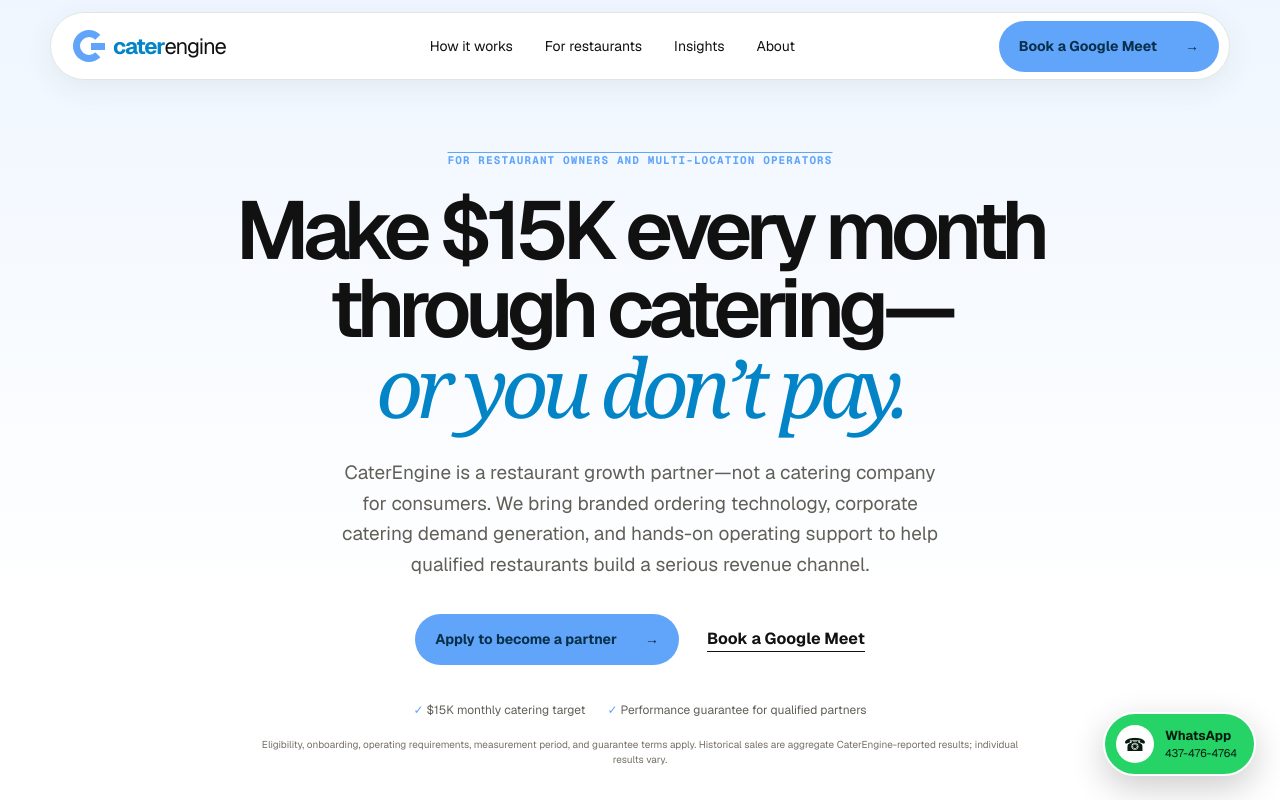
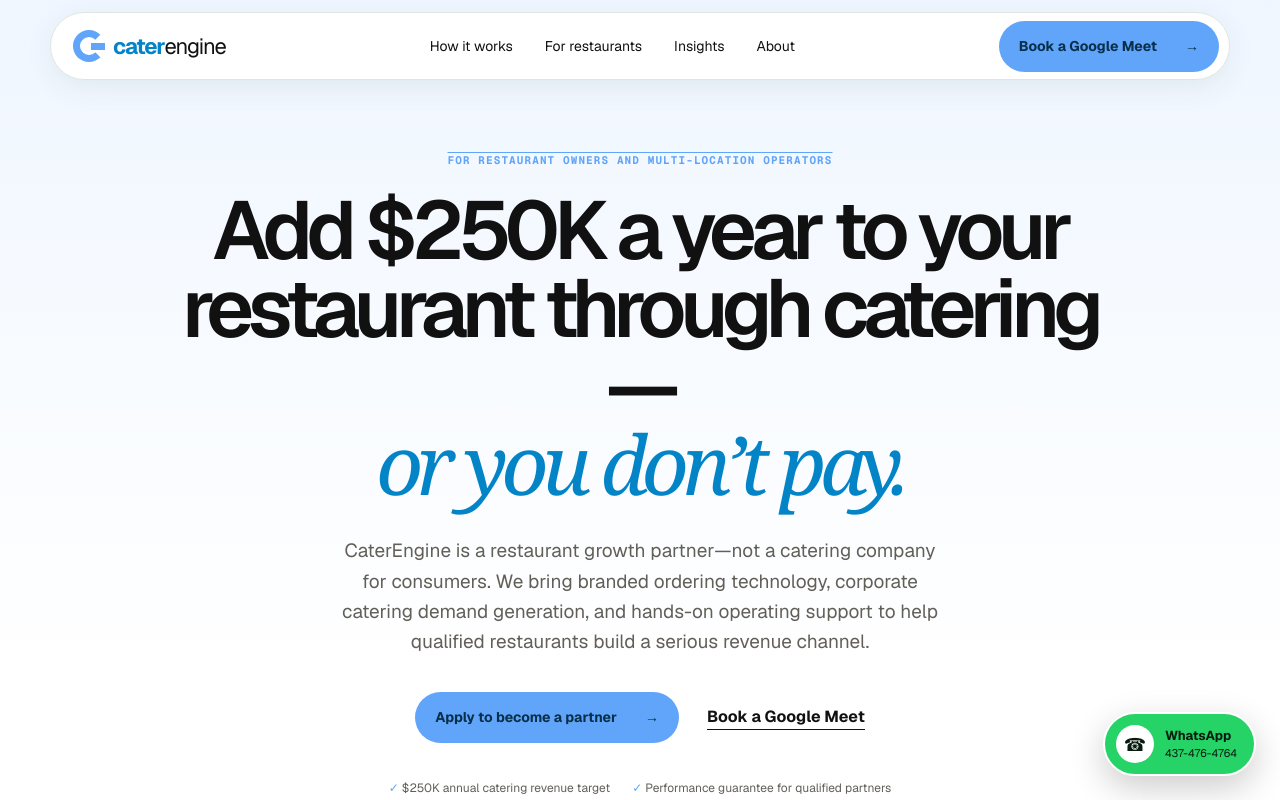
Before and after one commit to Lunchlinkinc/caterengine.co, a Next.js app: page / in a window 1280 px wide. Shown: the top 800 px of the page. Built offline with nearby package versions, Linux system fonts and the light colour scheme.

Commit message:
Update homepage annual growth offer

```diff
--- a/app/page.tsx
+++ b/app/page.tsx
@@ -27,10 +27,10 @@
           <div className="container hero-v2-grid">
             <div className="hero-v2-copy">
               <p className="overline">For restaurant owners and multi-location operators</p>
-              <h1>Make $15K every month through catering—<br/><em>or you don’t pay.</em></h1>
+              <h1>Add $250K a year to your restaurant through catering—<br/><em>or you don’t pay.</em></h1>
               <p className="hero-text">CaterEngine is a restaurant growth partner—not a catering company for consumers. We bring branded ordering technology, corporate catering demand generation, and hands-on operating support to help qualified restaurants build a serious revenue channel.</p>
               <div className="actions"><Link className="primary-btn" href="/apply">Apply to become a partner <span>→</span></Link><a className="quiet-link" href="https://calendar.app.google/WmCbFXkcxR2xq81U7" target="_blank" rel="noreferrer">Book a Google Meet</a></div>
-              <div className="trust-line"><span>✓ $15K monthly catering target</span><span>✓ Performance guarantee for qualified partners</span></div>
+              <div className="trust-line"><span>✓ $250K annual catering revenue target</span><span>✓ Performance guarantee for qualified partners</span></div>
               <p className="guarantee-note">Eligibility, onboarding, operating requirements, measurement period, and guarantee terms apply. Historical sales are aggregate CaterEngine-reported results; individual results vary.</p>
             </div>
           </div>
```
